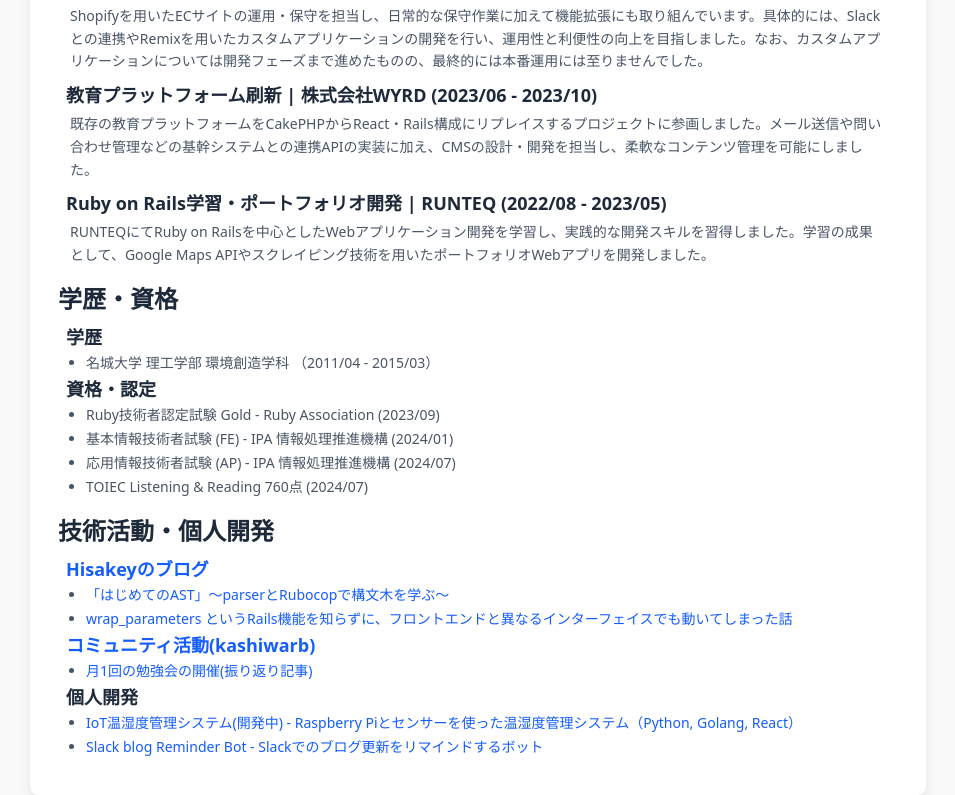
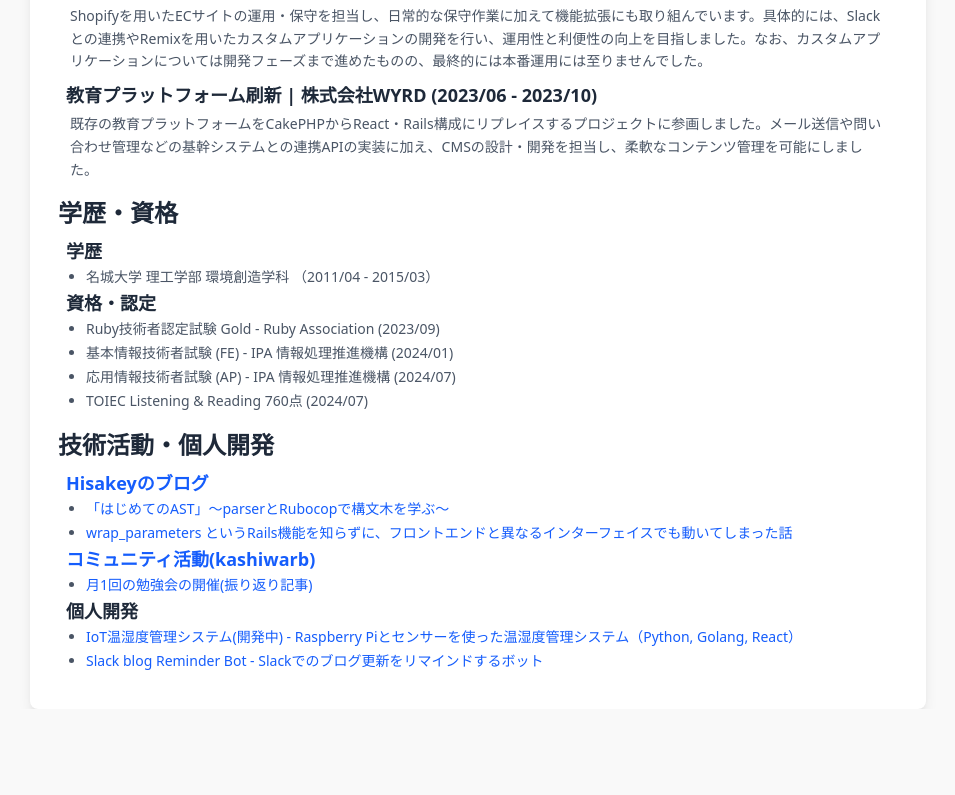
Before and after one commit to tomitahisaki/tomitahisaki.github.io, a React (Vite) app: page / in a window 1280 px wide. Shown: the part 908-1703 px from the top of the page, without its empty margins (162-1117 px from the left). After the commit the page ends 1617 px from the top, so only its background shows below. Built offline with nearby package versions, Linux system fonts and the light colour scheme.

Commit message:
fix: delete project

```diff
--- a/src/locales/en.ts
+++ b/src/locales/en.ts
@@ -49,10 +49,6 @@ export const enData: ResumeData = {
         name: "Educational Platform Renovation | WYRD Inc. (June 2023 - October 2023)",
         items: "I participated in a project to replace an existing educational platform from CakePHP to React & Rails architecture. In addition to implementing integration APIs with core systems for email sending and inquiry management, I was responsible for CMS design and development, enabling flexible content management."
       },
-      {
-        name: "Ruby on Rails Learning & Portfolio Development | RUNTEQ (August 2022 - May 2023)",
-        items: "I studied web application development centered on Ruby on Rails at RUNTEQ, acquiring practical development skills. As a result of my studies, I developed a portfolio web application using Google Maps API and scraping technologies."
-      }
     ]
   },
   education: {
--- a/src/locales/ja.ts
+++ b/src/locales/ja.ts
@@ -49,10 +49,6 @@ export const jaData: ResumeData = {
         name: "教育プラットフォーム刷新 | 株式会社WYRD (2023/06 - 2023/10)",
         items: "既存の教育プラットフォームをCakePHPからReact・Rails構成にリプレイスするプロジェクトに参画しました。メール送信や問い合わせ管理などの基幹システムとの連携APIの実装に加え、CMSの設計・開発を担当し、柔軟なコンテンツ管理を可能にしました。"
       },
-      {
-        name: "Ruby on Rails学習・ポートフォリオ開発 | RUNTEQ (2022/08 - 2023/05)",
-        items: "RUNTEQにてRuby on Railsを中心としたWebアプリケーション開発を学習し、実践的な開発スキルを習得しました。学習の成果として、Google Maps APIやスクレイピング技術を用いたポートフォリオWebアプリを開発しました。"
-      }
     ]
   },
   education: {
```
